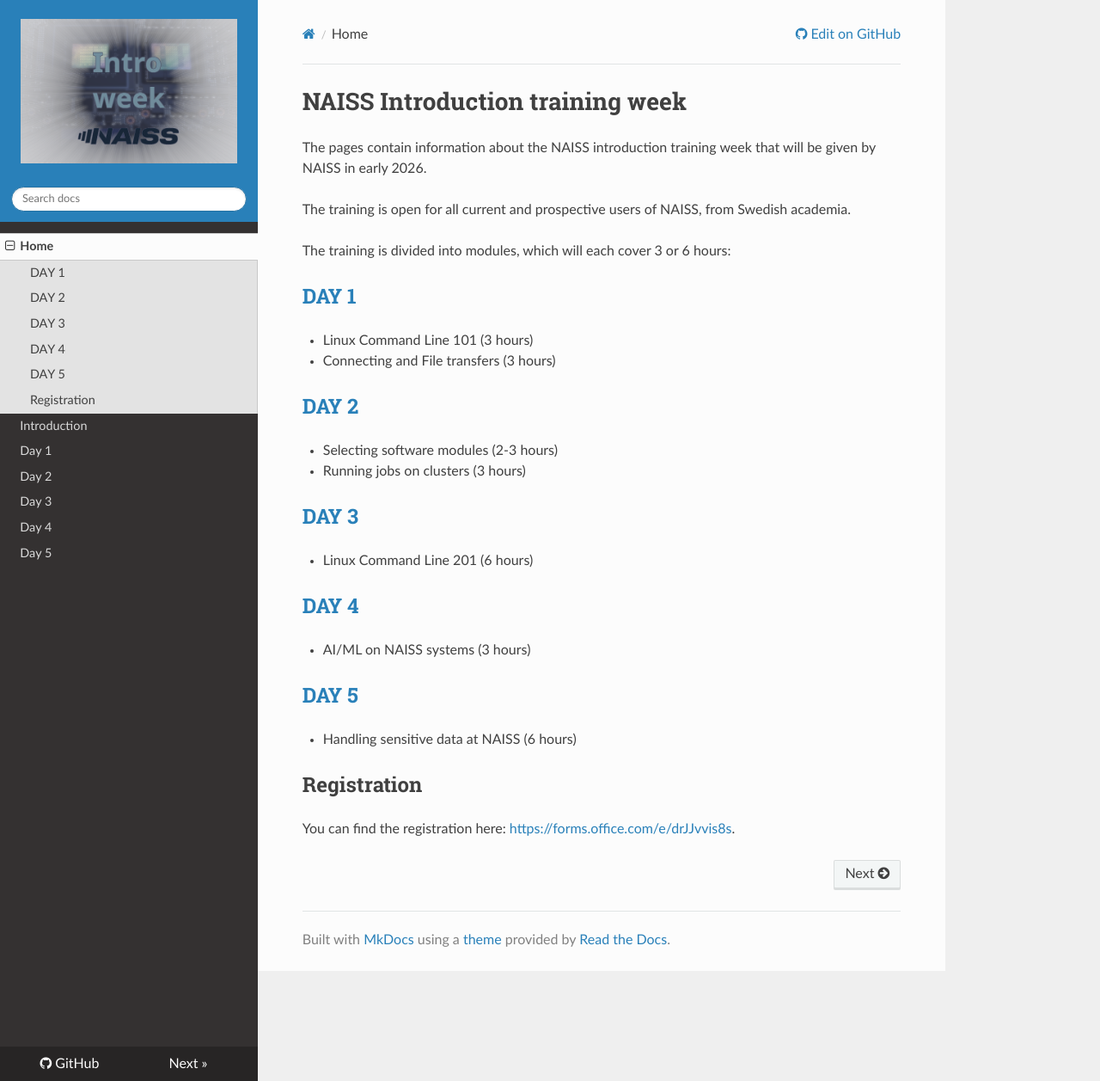
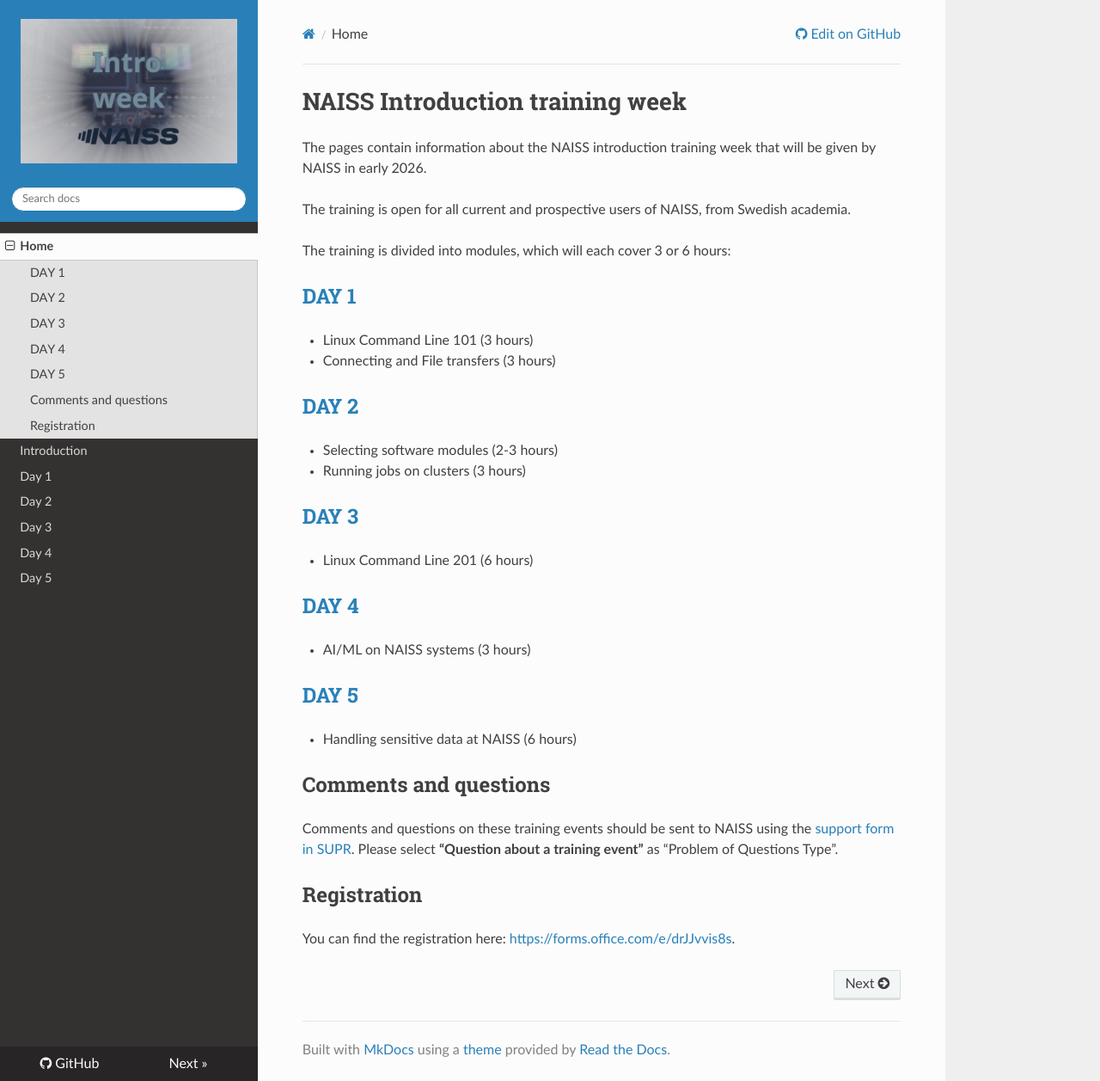
Before and after one commit to NAISS-Training/NAISS-intro-week, an MkDocs documentation site: the page built from docs/index.md, in a window 1280 px wide and 1257 px high. Shown: the whole window at 86% size. Built offline with MkDocs 1.6.1, drawn with Linux system fonts in a browser that asks for light colours; nearby versions of some CDN libraries.

Commit message:
Added a reference to the NAISS support from in SUPR

```diff
--- a/docs/index.md
+++ b/docs/index.md
@@ -28,6 +28,10 @@ The training is divided into modules, which will each cover 3 or 6 hours:
 
 - Handling sensitive data at NAISS (6 hours)
 
+## Comments and questions
+
+Comments and questions on these training events should be sent to NAISS using the [support form in SUPR](https://supr.naiss.se/support/).  Please select **"Question about a training event"** as "Problem of Questions Type".
+
 ## Registration
 
 You can find the registration here: <a href="https://forms.office.com/e/drJJvvis8s" target="_blank">https://forms.office.com/e/drJJvvis8s</a>.
```
